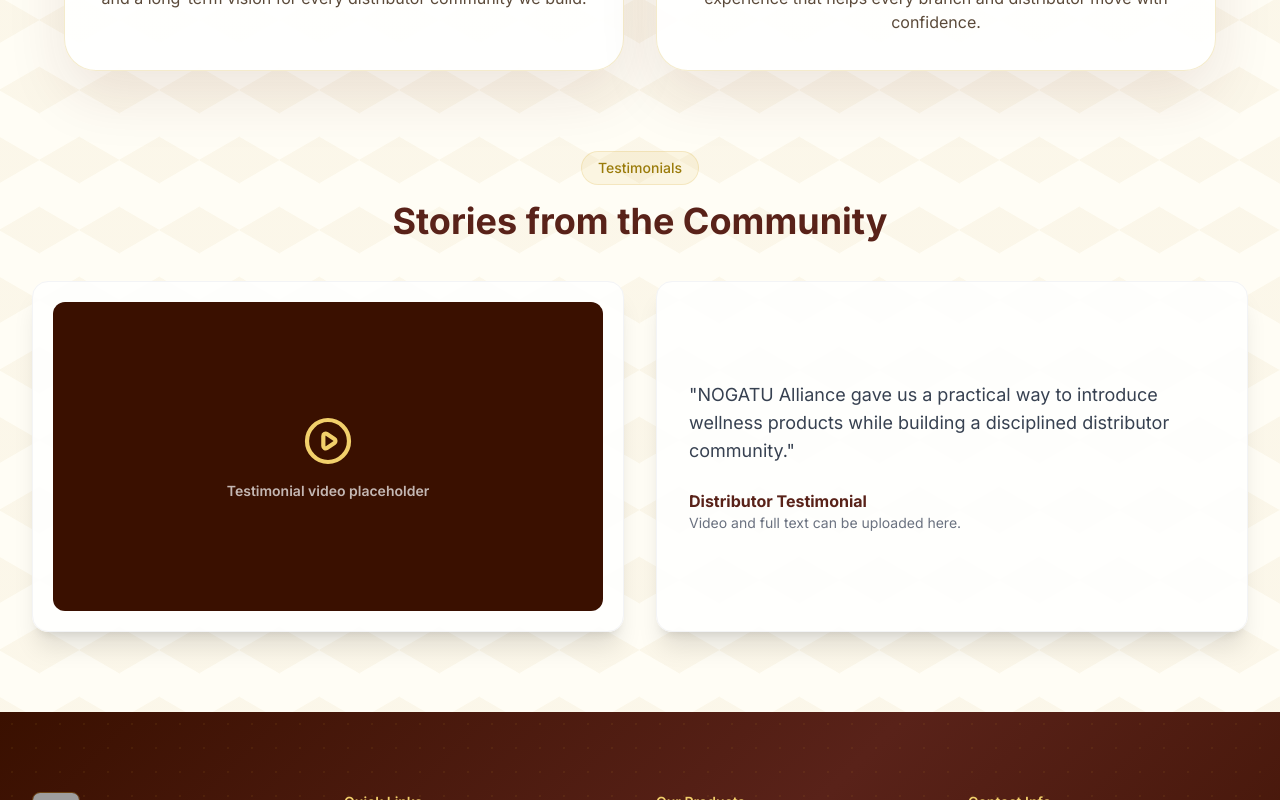
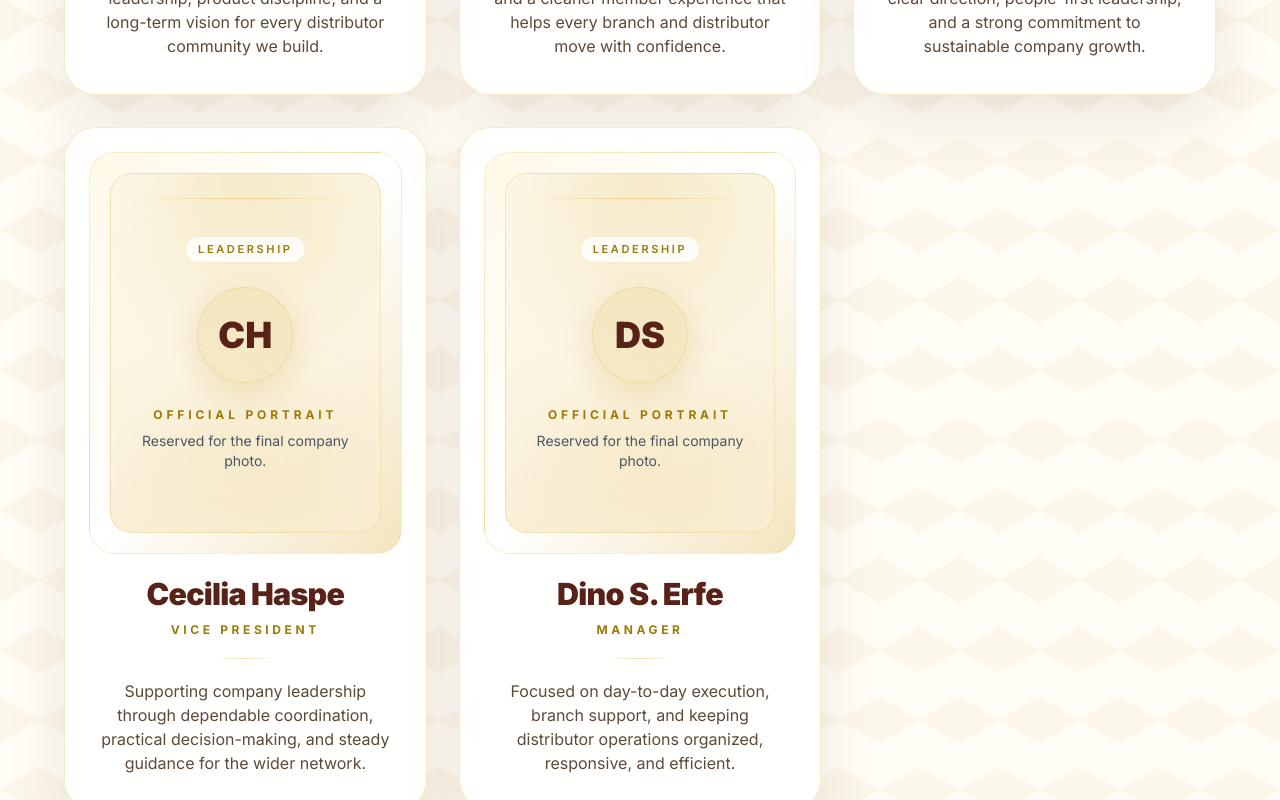
Before and after one commit to WebsitePojects/Nogatu_Frontend, a React (Vite) app: page /organizations in a window 1280 px wide. Shown: the part 960-1760 px from the top of the page. Built offline with nearby package versions, Linux system fonts and the light colour scheme; no server answers; grey boxes are pictures that could not be loaded.

Commit message:
feat: add new leadership team members to Organizations and update layout for better display

```diff
--- a/src/landing/pages/Home.jsx
+++ b/src/landing/pages/Home.jsx
@@ -387,6 +387,21 @@
       role: 'Chief Executive Officer',
       message: 'Focused on field support, operations, and a cleaner member experience that helps every branch and distributor move with confidence.',
     },
+    {
+      name: 'Yoren Abihay',
+      role: 'President',
+      message: 'Helping steer the organization with clear direction, people-first leadership, and a strong commitment to sustainable company growth.',
+    },
+    {
+      name: 'Cecilia Haspe',
+      role: 'Vice President',
+      message: 'Supporting company leadership through dependable coordination, practical decision-making, and steady guidance for the wider network.',
+    },
+    {
+      name: 'Dino S. Erfe',
+      role: 'Manager',
+      message: 'Focused on day-to-day execution, branch support, and keeping distributor operations organized, responsive, and efficient.',
+    },
   ];
 
   return (
@@ -404,7 +419,7 @@
           </p>
 
           <div className="rounded-[2rem] bg-gray-50 border border-gray-100 shadow-sm p-6 sm:p-8 lg:p-10">
-            <div className="grid grid-cols-1 md:grid-cols-2 gap-6 text-left">
+            <div className="grid grid-cols-1 md:grid-cols-2 xl:grid-cols-3 gap-6 text-left">
               {leaders.map((leader) => (
                 <article
                   key={leader.name}
--- a/src/landing/pages/Organizations.jsx
+++ b/src/landing/pages/Organizations.jsx
@@ -10,6 +10,24 @@
     role: 'Chief Executive Officer',
     message:
       'Focused on field support, operations, and a cleaner member experience that helps every branch and distributor move with confidence.',
+  },
+  {
+    name: 'Yoren Abihay',
+    role: 'President',
+    message:
+      'Helping steer the organization with clear direction, people-first leadership, and a strong commitment to sustainable company growth.',
+  },
+  {
+    name: 'Cecilia Haspe',
+    role: 'Vice President',
+    message:
+      'Supporting company leadership through dependable coordination, practical decision-making, and steady guidance for the wider network.',
+  },
+  {
+    name: 'Dino S. Erfe',
+    role: 'Manager',
+    message:
+      'Focused on day-to-day execution, branch support, and keeping distributor operations organized, responsive, and efficient.',
   },
 ];
 
@@ -31,7 +49,7 @@
           </p>
         </div>
 
-        <div className="max-w-6xl mx-auto grid grid-cols-1 md:grid-cols-2 gap-8">
+        <div className="max-w-6xl mx-auto grid grid-cols-1 md:grid-cols-2 xl:grid-cols-3 gap-8">
           {LEADERS.map((leader) => (
             <article
               key={leader.name}
```
